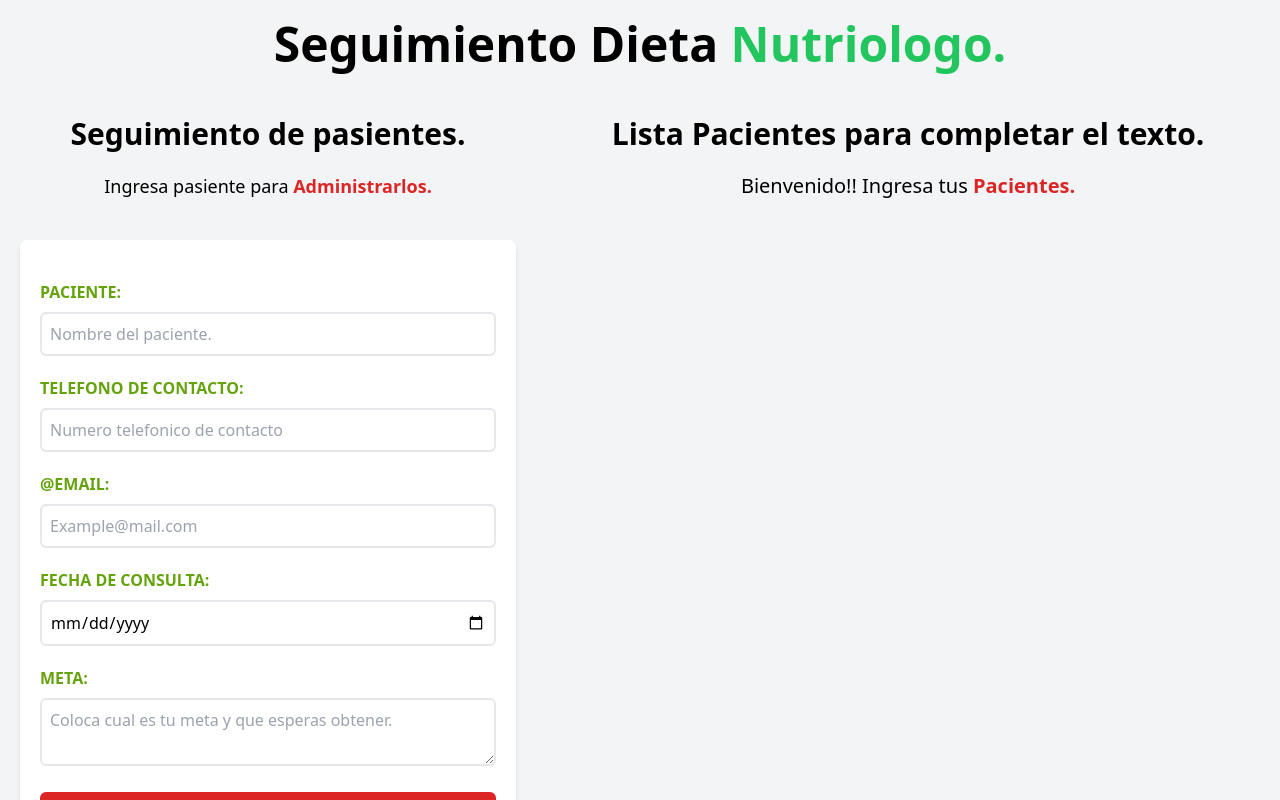
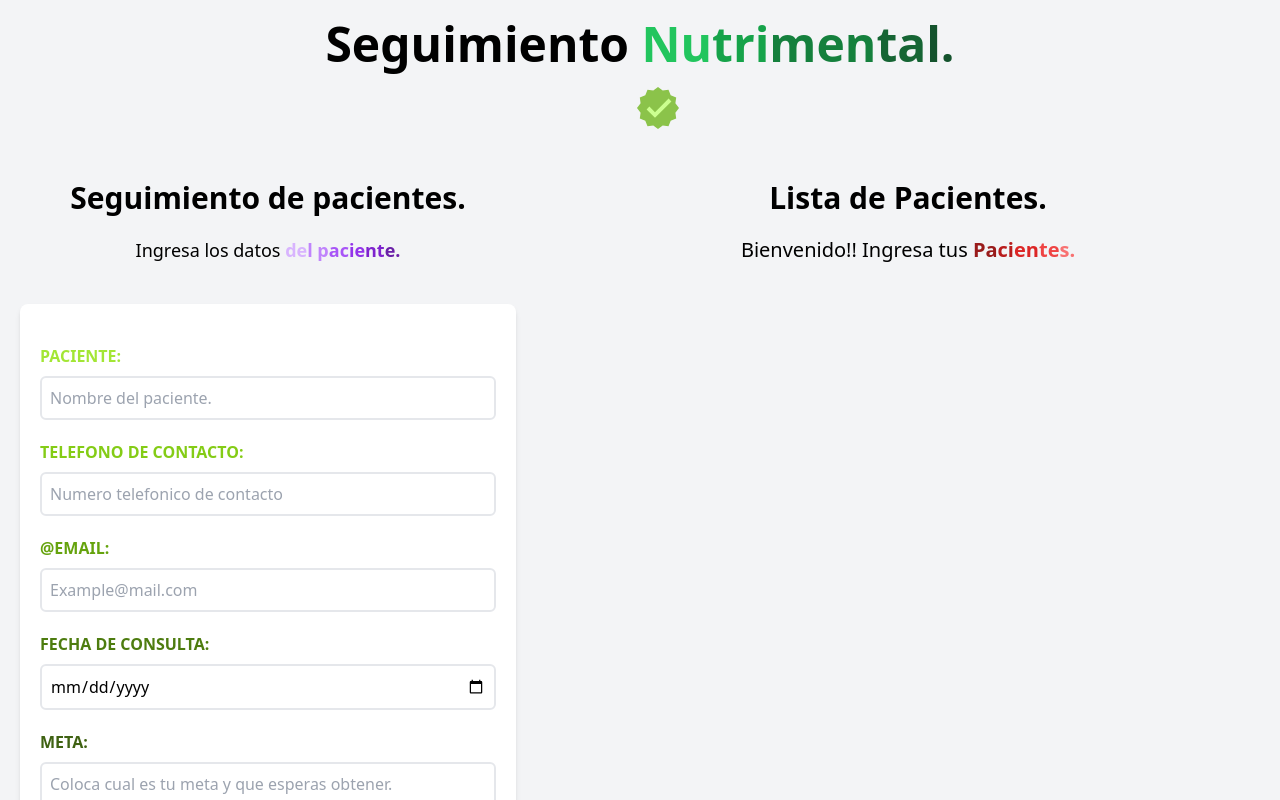
Before and after one commit to SalvadorGonzalezG/FormNutritionits, a React (Vite) app: page / in a window 1280 px wide. Shown: the top 800 px of the page. Built offline with nearby package versions, Linux system fonts and the light colour scheme.

Commit message:
color's & icon.

```diff
--- a/src/components/Formulario.jsx
+++ b/src/components/Formulario.jsx
@@ -80,11 +80,16 @@ const Formulario = ({ paciente, setPaciente, upPaciente, setUpPaciente }) => {
 
     return (
         <div className="w-1/2 lg:w-2/5 mx-5">
-            <h2 className="font-black text-3xl text-center">Seguimiento de pasientes.</h2>
+            <h2 className="font-black text-3xl text-center">Seguimiento de pacientes.</h2>
 
             <p className="text-lg mt-5 text-center mb-10">
-                Ingresa pasiente para {''}
-                <span className="text-red-600 font-bold">Administrarlos.</span>
+                Ingresa los datos {''}
+                <span className="text-purple-300 font-bold">de</span>
+                <span className="text-purple-400 font-bold">l p</span>
+                <span className="text-purple-500 font-bold">ac</span>
+                <span className="text-purple-600 font-bold">ie</span>
+                <span className="text-purple-700 font-bold">nt</span>
+                <span className="text-purple-800 font-bold">e.</span>
             </p>
 
             <form onSubmit={handleSubmit}
@@ -96,7 +101,7 @@ const Formulario = ({ paciente, setPaciente, upPaciente, setUpPaciente }) => {
                 }
 
                 <div className="mb-5">
-                    <label htmlFor="paciente" className="block text-lime-600 uppercase font-bold">
+                    <label htmlFor="paciente" className="block text-lime-400 uppercase font-bold">
                         Paciente:
                     </label>
 
@@ -112,7 +117,7 @@ const Formulario = ({ paciente, setPaciente, upPaciente, setUpPaciente }) => {
                 </div>
 
                 <div className="mb-5">
-                    <label htmlFor="numberPhone" className="block text-lime-600 uppercase font-bold">
+                    <label htmlFor="numberPhone" className="block text-lime-500 uppercase font-bold">
                         Telefono de contacto:
                     </label>
 
@@ -142,7 +147,7 @@ const Formulario = ({ paciente, setPaciente, upPaciente, setUpPaciente }) => {
                 </div>
 
                 <div className="mb-5">
-                    <label htmlFor="fecha" className="block text-lime-600 uppercase font-bold">
+                    <label htmlFor="fecha" className="block text-lime-700 uppercase font-bold">
                         Fecha de consulta:
                     </label>
 
@@ -156,7 +161,7 @@ const Formulario = ({ paciente, setPaciente, upPaciente, setUpPaciente }) => {
                 </div>
 
                 <div className="mb-5">
-                    <label htmlFor="resultados" className="block text-lime-600 uppercase font-bold">
+                    <label htmlFor="resultados" className="block text-lime-800 uppercase font-bold">
                         Meta:
                     </label>
                     <textarea
@@ -169,7 +174,7 @@ const Formulario = ({ paciente, setPaciente, upPaciente, setUpPaciente }) => {
                 </div>
                 <input
                     type="submit"
-                    className="bg-red-600 rounded-md w-full p-1 text-white uppercase font-semibold hover:bg-green-600 cursor-pointer transition-opacity"
+                    className="bg-amber-400 rounded-md w-full p-1 text-white uppercase font-semibold hover:bg-amber-500 cursor-pointer transition-opacity"
                     value={upPaciente.id ? "Editar Paciente."  : 'Agregar paciente.'}
                 />
             </form>
--- a/src/components/Header.jsx
+++ b/src/components/Header.jsx
@@ -1,12 +1,19 @@
-
+import { FcApproval } from "react-icons/fc";
 const Header = () => {
 
   return (
     <>
         <h1 className="font-black text-5xl text-center md:w-2/3 mx-auto">
-            Seguimiento Dieta {' '}
-            <span className="text-green-500">Nutriologo.</span>
+            Seguimiento {' '}
+            <span className="text-green-500">Nu</span>
+            <span className="text-green-600">tri</span>
+            <span className="text-green-700">men</span>
+            <span className="text-green-800">ta</span>
+            <span className="text-green-900">l.</span>
         </h1>
+        <h2 className=" mt-4 text-5xl text-center mx-auto w-3">  <FcApproval /> </h2>
+
+
     </>
   )
 }
--- a/src/components/ListadoPacientes.jsx
+++ b/src/components/ListadoPacientes.jsx
@@ -27,10 +27,14 @@ const ListadoPacientes = ({ paciente, setUpPaciente, deletePaciente }) => {
                 :
                 (
                     <>
-                        <h2 className="font-black text-3xl text-center"  >Lista Pacientes para completar el texto.</h2>
+                        <h2 className="font-black text-3xl text-center"  >Lista de Pacientes.</h2>
                         <p className="text-xl mt-5 mb-10 text-center">
                             Bienvenido!! Ingresa tus {''}
-                            <span className="text-red-600 font-bold ">Pacientes.</span>
+                            <span className="text-red-800 font-bold ">Pa</span>
+                            <span className="text-red-700 font-bold ">ci</span>
+                            <span className="text-red-600 font-bold ">en</span>
+                            <span className="text-red-500 font-bold ">te</span>
+                            <span className="text-red-400 font-bold ">s.</span>
                         </p>
                     </>
                 )}
```
